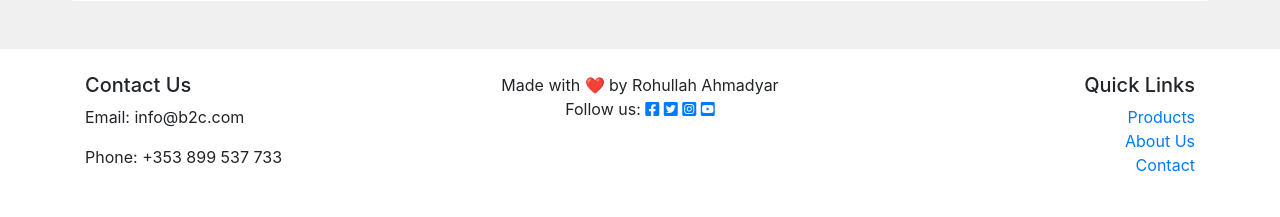
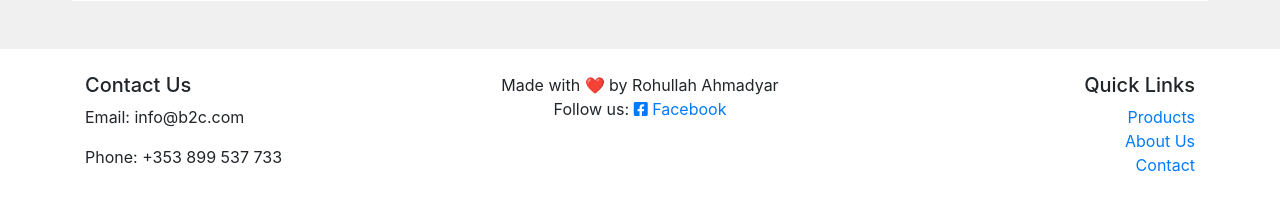
Before and after one commit to Ray-yar/b2c, a Django app: page /about-us/ in a window 1280 px wide. Shown: the part 670-887 px from the top of the page. Run offline with Django 3.2, Linux system fonts and the light colour scheme; some libraries are stand-ins or nearby versions.

Commit message:
add facebook link in footer

```diff
--- a/templates/base.html
+++ b/templates/base.html
@@ -4,7 +4,7 @@
 
 <head>
     <!-- Meta Device Scale  -->
-    <title>Online Store</title>
+    <title>Afghan Shopping Center</title>
     <meta name="viewport" content="width=device-width, initial-scale=1">
     <!-- Description -->
     <meta name="description" content="Discover a wide range of products at B2C. Shop for clothes, electronics, gadgets, and more. Enjoy fast delivery and secure payment options. Start shopping now!">
@@ -123,10 +123,7 @@
                         <p class="m-0">Made with ❤️ by Rohullah Ahmadyar</p>
                         <p class="m-0 social-icons">
                             Follow us:
-                            <a href="#" rel="noopener" class="social-icon"><i class="fab fa-facebook-square"></i></a>
-                            <a href="#" rel="noopener" class="social-icon"><i class="fab fa-twitter-square"></i></a>
-                            <a href="#" rel="noopener" class="social-icon"><i class="fab fa-instagram-square"></i></a>
-                            <a href="#" rel="noopener" class="social-icon"><i class="fab fa-youtube-square"></i></a>
+                            <a href="https://www.facebook.com/profile.php?id=61557031890007" rel="noopener" class="social-icon"><i class="fab fa-facebook-square"></i> Facebook</a>
                         </p>
                     </div>
                 </div>
```
